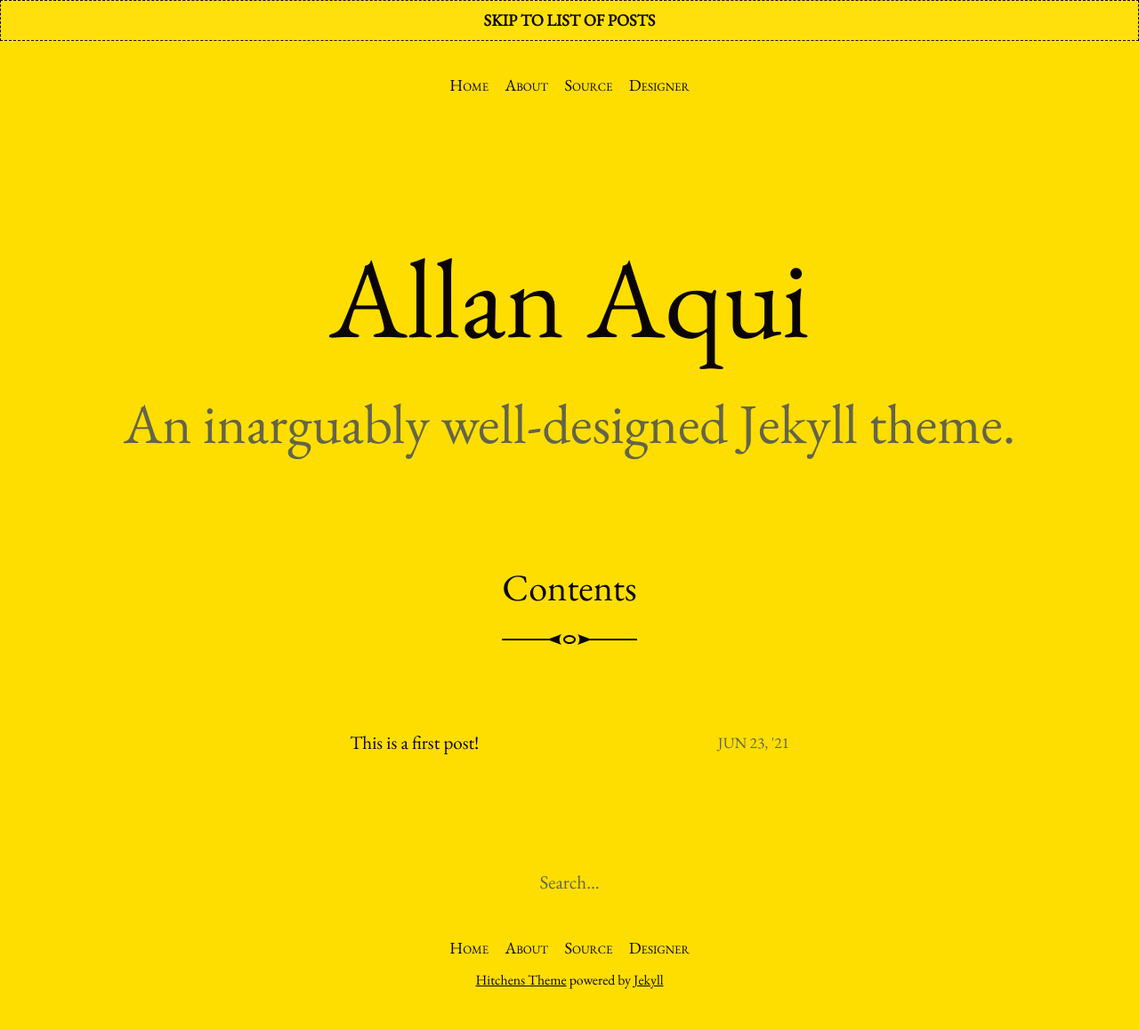
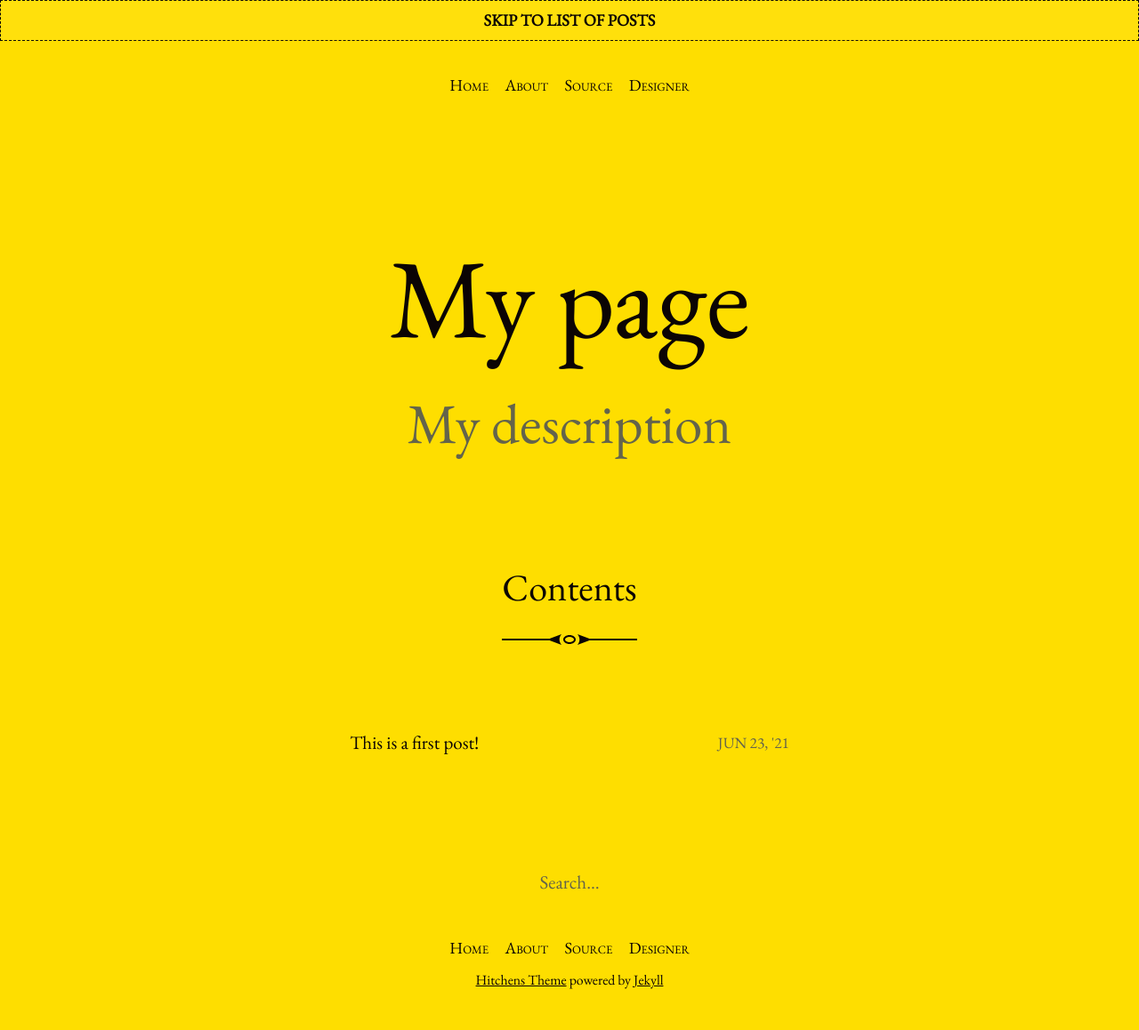
Before and after one commit to allanternaverde/allanmodc.github.io, a Jekyll site: the page built from index.html, in a window 1280 px wide. Shown: the whole page at 89% size. Built offline with Jekyll 4.4.1, drawn with Linux system fonts in a browser that asks for light colours; the list of posts is cut into pages by our own code; a file with an impossible date is left out.

Commit message:
Update _config.yml

```diff
--- a/_config.yml
+++ b/_config.yml
@@ -13,10 +13,10 @@
 # you will see them accessed via {{ site.title }}, {{ site.email }}, and so on.
 # You can create any custom variable you would like, and they will be accessible
 # in the templates via {{ site.myvariable }}.
-title: Allan Aqui
+title: My page
 email: allanmodc@gmail.com
 description: >- # this means to ignore newlines until "baseurl:"
-  An inarguably well-designed Jekyll theme.
+  My description
 baseurl: "/" # the subpath of your site, e.g. /blog
 url: "https://allanmodc.github.io" # the base hostname & protocol for your site, e.g. http://example.com
 icon: /assets/images/icon-512.png
```
